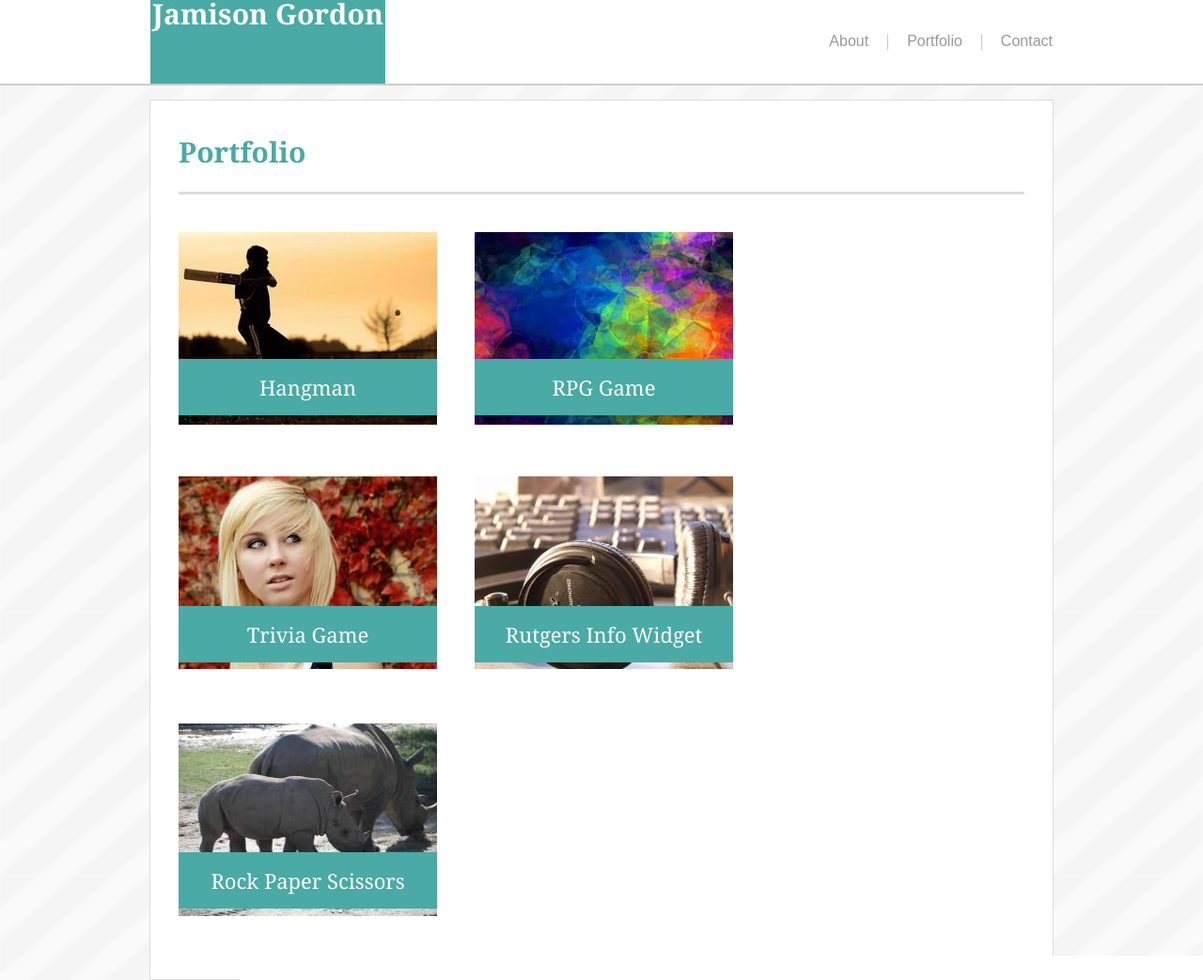
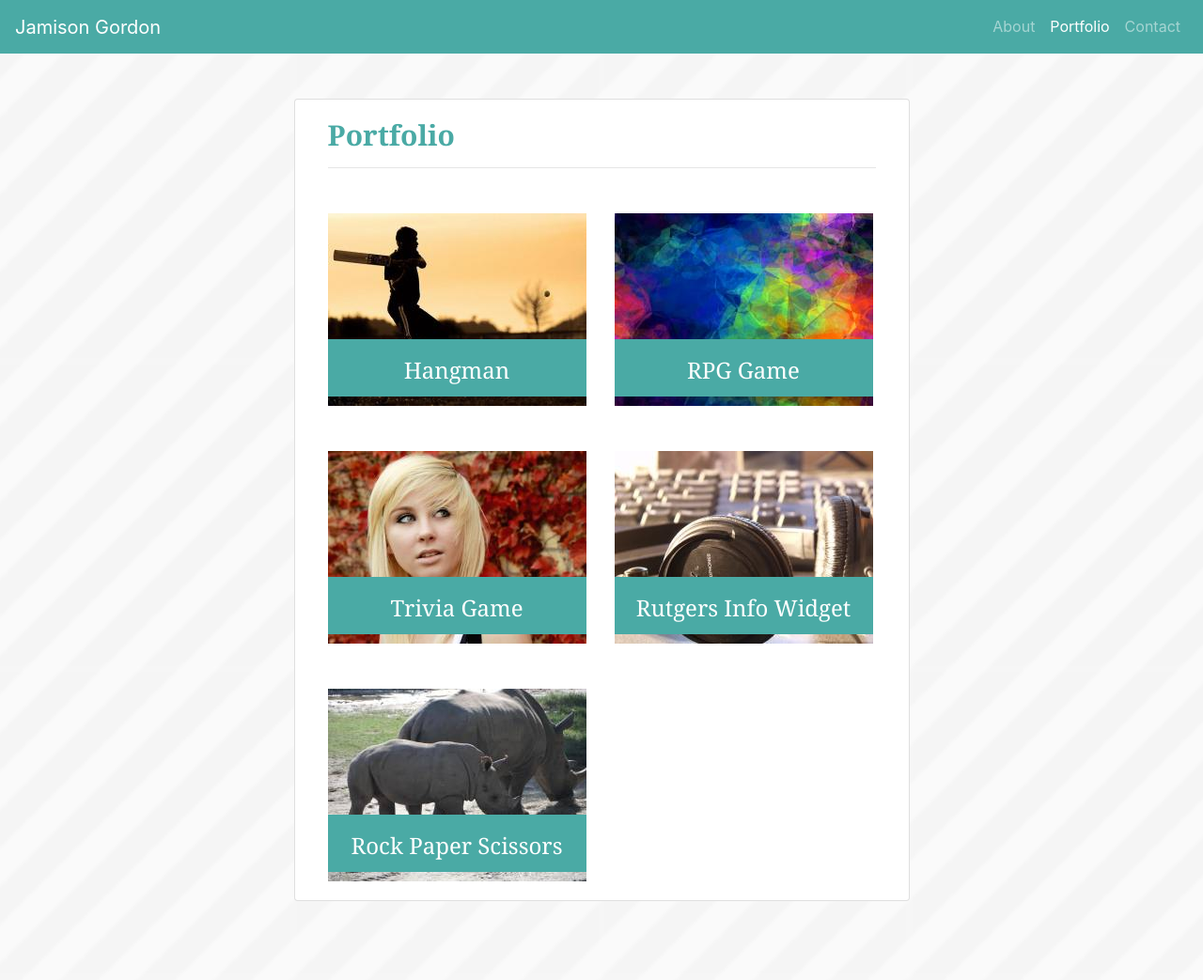
Before and after one commit to jamisonngordon/Bootstrap-Portfolio, a plain HTML site: page portfolio.html in a window 1280 px wide. Shown: the top 1043 px of the page at 94% size. Drawn offline with nearby package versions, Linux system fonts and the light colour scheme.

Commit message:
Finished Portfolio page

```diff
--- a/assets/css/portfolio.css
+++ b/assets/css/portfolio.css
@@ -23,7 +23,6 @@
 .content-title {
     color: #4aaaa5;
     font-size: 30px;
-    margin-top: 40px;
     font-weight: bold;
     font-family: 'Georgia', Times, Times New Roman, serif;
 }
@@ -74,23 +73,37 @@
     grid-row: 3;
 }
 .picture {
-    width: 275px;
-    height: 205px;
+    width: 275px !important;
+    height: 205px !important;
+    position: relative;
 }
 .banner-text {
     font-family: 'Georgia', Times, Times New Roman, serif;
     color: #ffffff;
-    font-size: 22px;
-    margin-top: 19px;
-    margin-bottom: 19px;
+    font-size: 150%;
+    margin-top: 15px;
 }
 .banner {
     position: absolute;
     text-align: center;
     bottom: 10;
-    width: 275px;
-    height: 60px;
+    width: 100%;
+    height: 30%;
     background-color: #4aaaa5;
+}
+
+@media only screen and (max-width: 1274px) {
+    .auto-margin{
+        margin-left: auto !important;
+        margin-right: auto !important;
+        width: auto !important;
+    }
+    html {
+        min-height: 1600px;
+    }
+    .background-image {
+        min-height: 1600px;
+    }
 }
 
 @media only screen and (max-width: 980px) {
@@ -120,11 +133,6 @@
         "hangman rpg"
         "trivia rutgers"
         "rock-paper-scissors";
-    }
-
-    .picture {
-        width: 100%;
-        height: auto;
     }
 
     .banner {
@@ -185,10 +193,6 @@
         position: relative;
         grid-row: 5;
     }
-    .picture {
-        width: 100%;
-        height: auto;
-    }
     .body-container {
         min-height: 2380px !important;
     }
--- a/assets/css/style.css
+++ b/assets/css/style.css
@@ -3,7 +3,7 @@ body {
 }
 html {
     position: relative;
-    min-height: 100%;
+    min-height: 1500px;
 }
 .header {
     border-bottom: 2px solid #cccccc;
@@ -61,6 +61,7 @@ html {
 .background-image {
     width: 100%;
     height: 100%;
+    min-height: 1440px;
     background-image: url(../images/stripes-light.png);
     background-size: contain;
 }
--- a/portfolio.html
+++ b/portfolio.html
@@ -6,68 +6,68 @@
         <link rel="stylesheet" href="assets/css/style.css">
         <link rel="stylesheet" href="assets/css/portfolio.css">
         <link rel="stylesheet" href="assets/css/reset.css">
-        <meta name="viewport" content="width=device-width, initial-scale=1.0">
+        <link rel="stylesheet" href="https://stackpath.bootstrapcdn.com/bootstrap/4.1.3/css/bootstrap.min.css" integrity="sha384-MCw98/SFnGE8fJT3GXwEOngsV7Zt27NXFoaoApmYm81iuXoPkFOJwJ8ERdknLPMO" crossorigin="anonymous">
     </head>
     <body>
-        <header class="header">
-            <div class="header-grid">
-                <div class="name">
-                    <div class="name-text">
-                        Jamison Gordon
+        <nav class="navbar navbar-expand-lg navbar-dark" style="background-color: #4aaaa5;">
+            <a class="navbar-brand" href="#">Jamison Gordon</a>
+            <button class="navbar-toggler" type="button" data-toggle="collapse" data-target="#navbarNavAltMarkup" aria-controls="navbarNavAltMarkup" aria-expanded="false" aria-label="Toggle navigation">
+                <span class="navbar-toggler-icon"></span>
+            </button>
+            <div class="collapse navbar-collapse" id="navbarNavAltMarkup">
+                <div class="navbar-nav ml-auto mb-4">
+                    <a class="nav-item nav-link" href="index.html">About<span class="sr-only">(current)</span></a>
+                    <a class="nav-item nav-link active" href="portfolio.html">Portfolio</a>
+                    <a class="nav-item nav-link" href="contact.html">Contact</a>
                 </div>
             </div>
-                <div class="nav">
-                    <a href="index.html" class="nav-item">
-                        <div class="nav-text nav-item-border nav-text-about">
-                            About
-                        </div>
-                    </a>
-                    <a href="portfolio.html" class="nav-item">
-                        <div class="nav-text nav-item-border">
-                            Portfolio
-                        </div>
-                    </a>
-                    <a href="contact.html" class="nav-item">
-                        <div class="nav-text" style="padding-right: 0px;">
-                            Contact
-                        </div>
-                    </a>
-                </div>
-            </div>
-        </header>
+        </nav>
 
-        <div class="body-container">
-
-            <div class="content-grid">
-                <div class="content-title-container">
-                    <div class="content-title">Portfolio</div>
-                </div>
-                <div class="form-grid">
-                    <div class="hangman">
-                        <img src="assets/images/baseball.jpg" class="picture">
+        <div class="row">
+            <div class="background-image">
+                <div class="card mx-auto mt-5 col-md-6">
+                    <div class="card-body">
+                        <h1 class="card-title content-title">Portfolio</h1>
+                        <hr class="mt-3" style="margin-bottom: 0 !important;">
+                        <div class="row">
+                            <div class="col-sm-auto mt-5 auto-margin" style="white-space: nowrap;">
+                                <div class="picture">
+                                    <img src="assets/images/baseball.jpg">
                                     <div class="banner">
                                         <div class="banner-text">Hangman</div>
                                     </div>
                                 </div>
-                    <div class="rpg">
-                        <img src="assets/images/colors.jpg" class="picture">
+                            </div>
+                            <div class="col-sm-auto mt-5 auto-margin">
+                                <div class="picture">
+                                    <img src="assets/images/colors.jpg">
                                     <div class="banner">
                                         <div class="banner-text">RPG Game</div>
                                     </div>
                                 </div>
-                    <div class="trivia">
-                        <img src="assets/images/girl.jpg" class="picture">
+                            </div>
+                        </div>
+                        <div class="row">
+                            <div class="col-sm-auto mt-5 auto-margin">
+                                <div class="picture">
+                                    <img src="assets/images/girl.jpg">
                                     <div class="banner">
                                         <div class="banner-text">Trivia Game</div>
                                     </div>
                                 </div>
-                    <div class="rutgers">
+                            </div>
+                            <div class="col-sm-auto mt-5 auto-margin">
+                                <div class="picture">
                                     <img src="assets/images/headphones.jpg" class="picture">
                                     <div class="banner">
                                         <div class="banner-text">Rutgers Info Widget</div>
                                     </div>
                                 </div>
-                    <div class="rock-paper-scissors">
+                            </div>
+                        </div>
+                        <div class="row">
+                            <div class="col-sm-auto mt-5 auto-margin">
+                                <div class="picture">
                                     <img src="assets/images/rhinos.jpg" class="picture">
                                     <div class="banner">
                                         <div class="banner-text">Rock Paper Scissors</div>
@@ -75,10 +75,17 @@
                                 </div>
                             </div>
                         </div>
-            <img src="assets/images/stripes-light.png" class="background-image">
+                    </div>
+                </div>
+            </div>
         </div>
         <div class="footer">
             <div class="footer-text">Copyright ©</div>
         </div>
+
+        <script src="https://code.jquery.com/jquery-3.3.1.slim.min.js" integrity="sha384-q8i/X+965DzO0rT7abK41JStQIAqVgRVzpbzo5smXKp4YfRvH+8abtTE1Pi6jizo" crossorigin="anonymous"></script>
+        <script src="https://cdnjs.cloudflare.com/ajax/libs/popper.js/1.14.3/umd/popper.min.js" integrity="sha384-ZMP7rVo3mIykV+2+9J3UJ46jBk0WLaUAdn689aCwoqbBJiSnjAK/l8WvCWPIPm49" crossorigin="anonymous"></script>
+        <script src="https://stackpath.bootstrapcdn.com/bootstrap/4.1.3/js/bootstrap.min.js" integrity="sha384-ChfqqxuZUCnJSK3+MXmPNIyE6ZbWh2IMqE241rYiqJxyMiZ6OW/JmZQ5stwEULTy" crossorigin="anonymous"></script>
+
     </body>
 </html>
```
Lines whose indentation alone changed are shown as unchanged.
